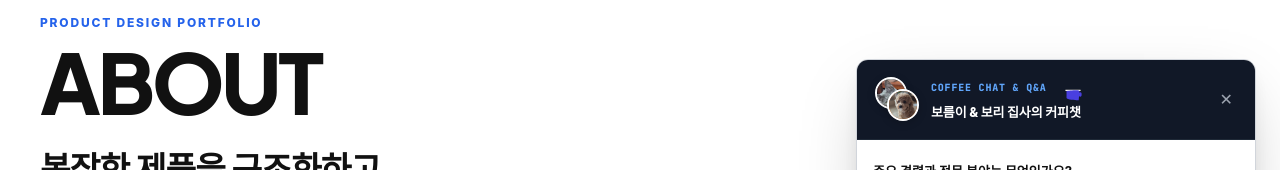
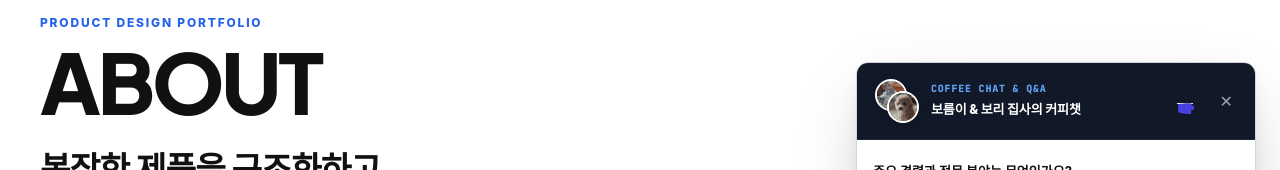
Before and after one commit to mobius38/sylee-portfolio, a React (Vite) app: page / in a window 1280 px wide. Both pictures are taken after a click on the button "Coffee Chat · Q&A". Shown: the part 147-317 px from the top of the page. Built offline with nearby package versions, Linux system fonts and the light colour scheme; the HTML template or start-up script is replaced by a standard one.

Commit message:
design: 챗봇 모달 헤더 내 Lottie를 닫기 단추 좌측(38px 크기)으로 재배치하여 타이틀 정렬 어그러짐 해소 및 비주얼 완성도 극대화

```diff
--- a/src/components/common/RecruiterChatbot.tsx
+++ b/src/components/common/RecruiterChatbot.tsx
@@ -88,18 +88,10 @@ export function RecruiterChatbot({ isOpen, onClose }: { isOpen: boolean; onClose
           <PetDuoAvatar size={44} />
 
           <div>
-            <div style={{ display: "flex", alignItems: "center", gap: "8px", marginBottom: "2px" }}>
+            <div style={{ display: "flex", alignItems: "center", gap: "6px", marginBottom: "2px" }}>
               <span style={{ fontFamily: "'JetBrains Mono', monospace", fontSize: "10px", fontWeight: 800, color: "#60A5FA", letterSpacing: "0.08em" }}>
                 COFFEE CHAT &amp; Q&amp;A
               </span>
-              <lottie-player
-                src={JSON.stringify(lottieCoffeeData)}
-                background="transparent"
-                speed="1.2"
-                style={{ width: "36px", height: "36px", marginTop: "-6px", marginBottom: "-6px" }}
-                loop
-                autoplay
-              />
             </div>
             <div style={{ fontSize: "13px", fontWeight: 800, color: "#FFFFFF", letterSpacing: "-0.01em" }}>
               보름이 &amp; 보리 집사의 커피챗
@@ -107,6 +99,15 @@ export function RecruiterChatbot({ isOpen, onClose }: { isOpen: boolean; onClose
           </div>
         </div>
 
+        <div style={{ display: "flex", alignItems: "center", gap: "12px" }}>
+          <lottie-player
+            src={JSON.stringify(lottieCoffeeData)}
+            background="transparent"
+            speed="1.1"
+            style={{ width: "38px", height: "38px" }}
+            loop
+            autoplay
+          />
           <button
             onClick={onClose}
             style={{
@@ -117,11 +118,15 @@ export function RecruiterChatbot({ isOpen, onClose }: { isOpen: boolean; onClose
               cursor: "pointer",
               padding: "4px",
               lineHeight: 1,
+              transition: "color 0.15s ease",
             }}
+            onMouseEnter={(e) => e.currentTarget.style.color = "#FFFFFF"}
+            onMouseLeave={(e) => e.currentTarget.style.color = "#9CA3AF"}
             aria-label="닫기"
           >
             ✕
           </button>
+        </div>
       </div>
 
       {/* 2. Accordion FAQ List */}
```
Lines whose indentation alone changed are shown as unchanged.
